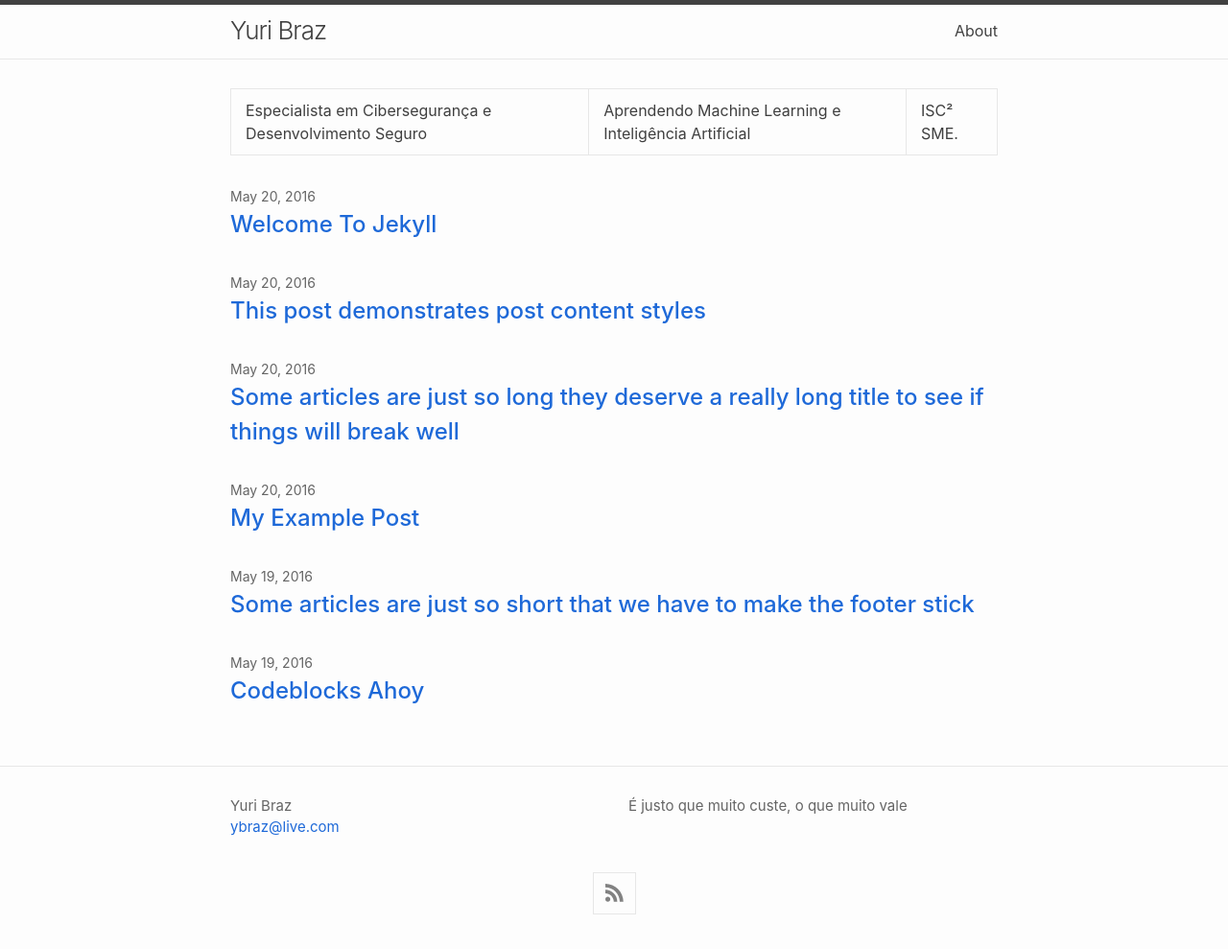
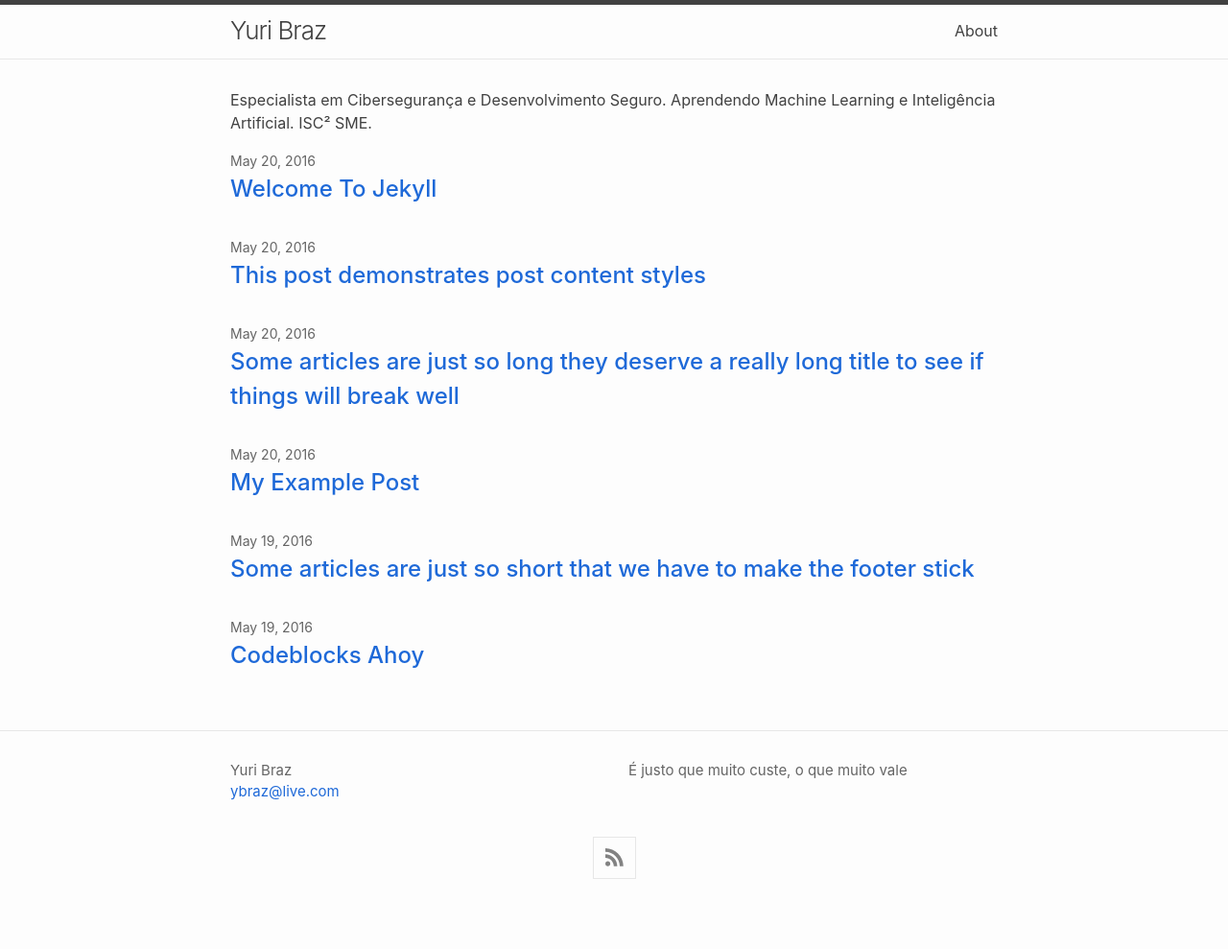
Before and after one commit to ybraz/ybraz.github.io, a Jekyll site: the page built from index.md, in a window 1280 px wide. Shown: the whole page at 96% size. Built offline with Jekyll 4.4.1, drawn with Linux system fonts in a browser that asks for light colours; nearby versions of some CDN libraries; after the commit the page ends 952 px from its top, so only the background shows below that.

```diff
--- a/index.md
+++ b/index.md
@@ -8,4 +8,4 @@
 layout: home
 ---
 
-Especialista em Cibersegurança e Desenvolvimento Seguro | Aprendendo Machine Learning e Inteligência Artificial | ISC² SME.
+Especialista em Cibersegurança e Desenvolvimento Seguro. Aprendendo Machine Learning e Inteligência Artificial. ISC² SME.
```
